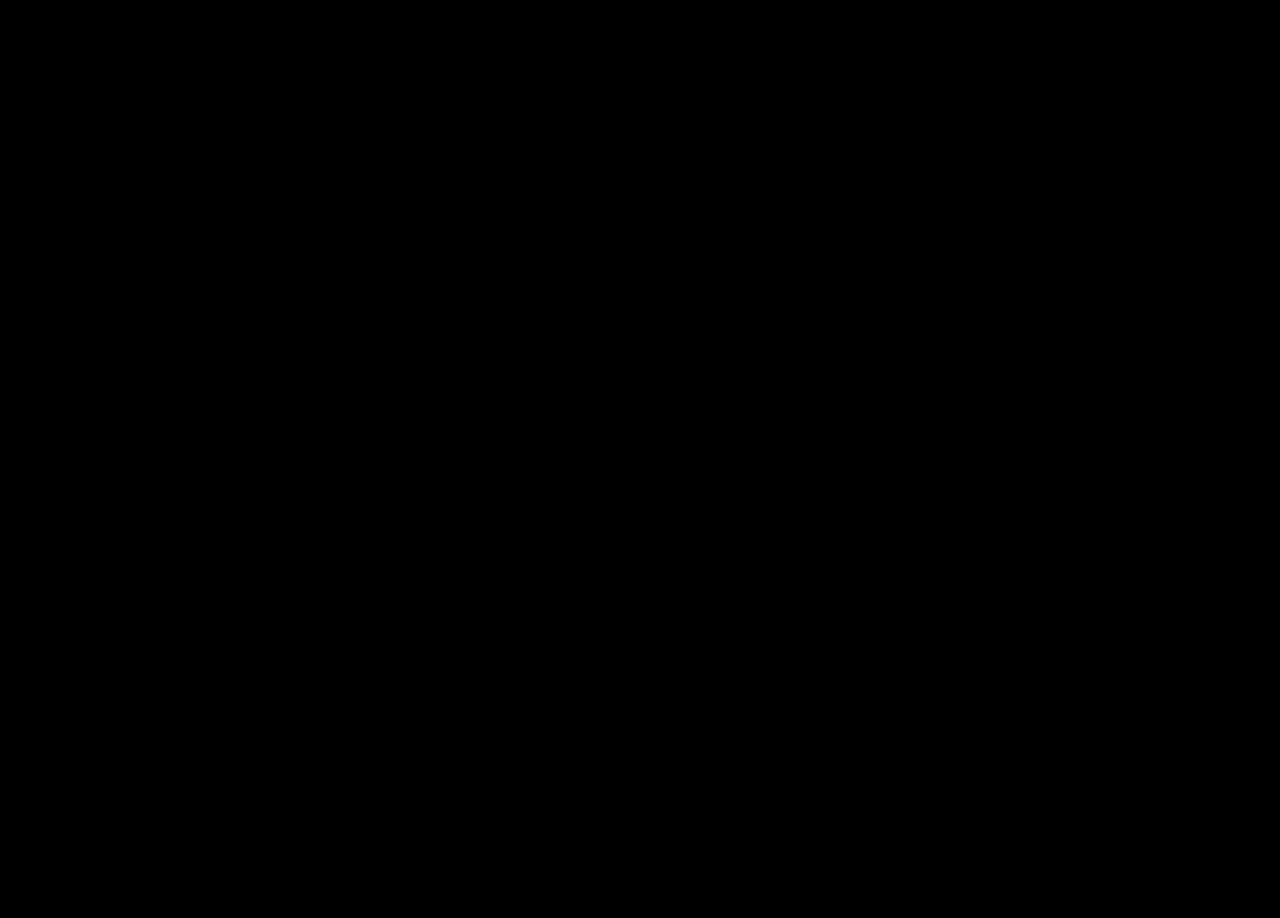
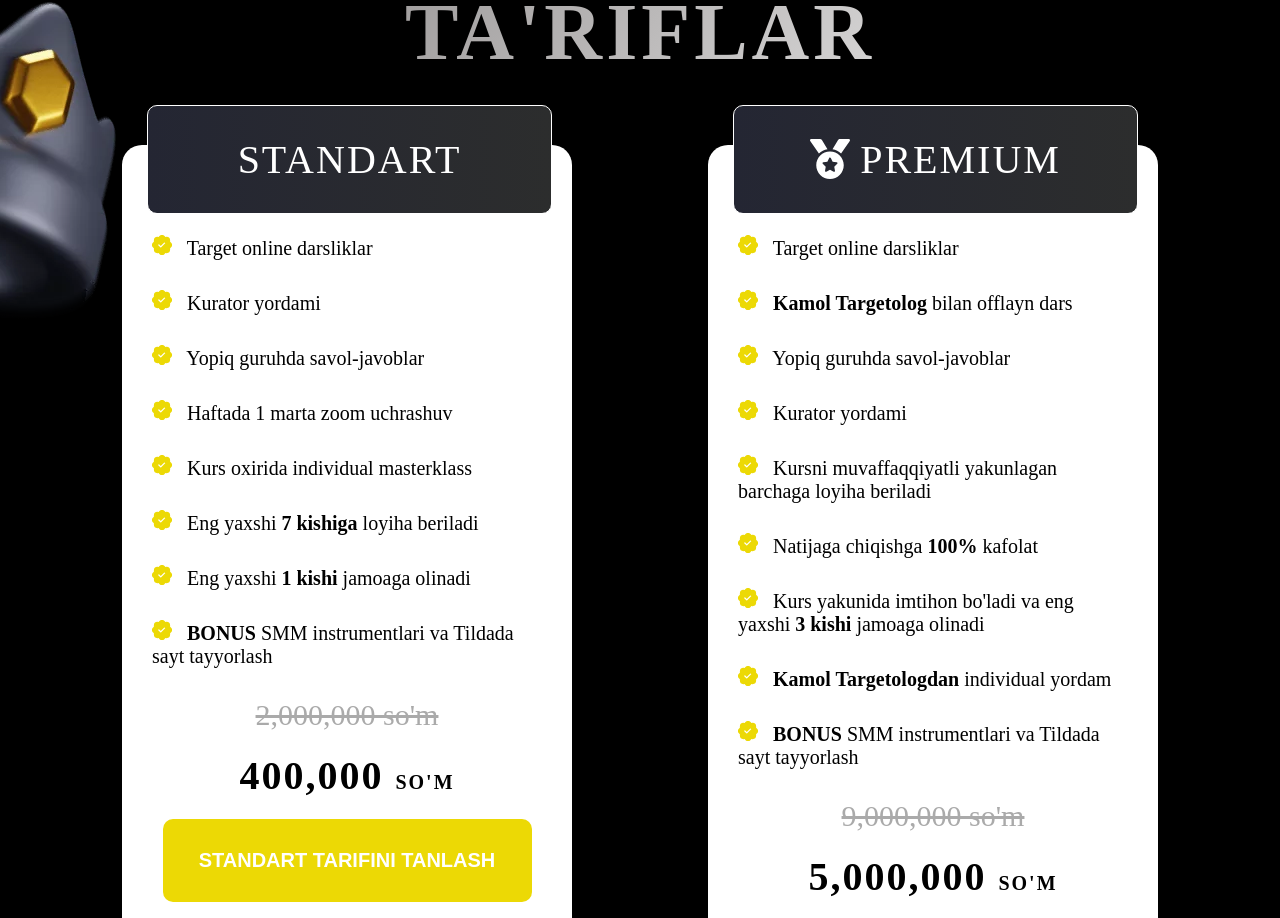
Before and after one commit to nodirbek6903/targetolog, a React (Vite) app: page / in a window 1280 px wide. Shown: the part 2728-3646 px from the top of the page. Before the commit the page ends 2636 px from the top, so only its background shows below. Built offline with nearby package versions, Linux system fonts and the light colour scheme.

Commit message:
tarif component

```diff
--- a/src/App.jsx
+++ b/src/App.jsx
@@ -1,6 +1,7 @@
 import Main from "./components/Main/Main";
 import About from "./components/About/About"
 import Service from "./components/Service/Service";
+import Tarif from "./components/Tarif/Tarif";
 
 function App() {
   return (
@@ -8,6 +9,7 @@ function App() {
       <Main />
       <About />
       <Service />
+      <Tarif />
     </div>
   );
 }
--- /dev/null
+++ b/src/components/Tarif/Tarif.css
@@ -0,0 +1,133 @@
+.tarif-container {
+  width: 100%;
+  max-width: 1920px;
+  margin: 0 auto;
+  position: relative;
+  overflow: hidden;
+}
+.tarifs {
+  display: flex;
+  flex-direction: column;
+  gap: 40px;
+  width: 90%;
+  margin: 0 auto;
+  margin-top: 100px;
+}
+.tarif-title {
+  background: linear-gradient(135deg, #777373 20%, #fff 80%);
+  background-clip: text;
+  color: transparent;
+  scale: 2;
+  text-align: center;
+  font-size: 40px;
+  text-transform: uppercase;
+  letter-spacing: 2px;
+}
+.position-img {
+  position: absolute;
+  left: -250px;
+  top: 0;
+}
+.tarif-cards {
+  display: flex;
+  gap: 20px;
+  width: 100%;
+  margin-top: 50px;
+}
+.tarif-card {
+  width: 450px;
+  min-height: 700px;
+  display: flex;
+  flex-direction: column;
+  padding: 20px;
+  margin: 0 auto;
+  gap: 20px;
+  justify-content: space-between;
+  align-content: space-between;
+  background-color: #fff;
+  position: relative;
+  border-radius: 20px;
+}
+.tarif-card-title {
+  color: #fff;
+  display: flex;
+  align-items: center;
+  text-align: center;
+  justify-content: center;
+  gap: 10px;
+  text-transform: uppercase;
+  font-size: 40px;
+  position: absolute;
+  top: -40px;
+  left: 25px;
+  padding: 30px 0;
+  width: 90%;
+  background: linear-gradient(90deg, rgb(36, 38, 51), rgb(44, 45, 45));
+  border-radius: 10px;
+  margin: 0 auto;
+  letter-spacing: 2px;
+  border: 1px solid #fff;
+}
+.tarif-items-btnlar {
+  display: flex;
+  flex-direction: column;
+  gap: 30px;
+  margin-top: 30px;
+}
+.tarif-items {
+  display: flex;
+  flex-direction: column;
+  margin-top: 40px;
+  gap: 30px;
+  padding: 0 10px;
+}
+.tarif-item {
+  font-size: 20px;
+}
+.tarif-icon {
+  color: #ecd905;
+  font-size: 20px;
+  margin-right: 10px;
+}
+.tarif-btns {
+  width: 100%;
+  display: flex;
+  flex-direction: column;
+  justify-content: center;
+  align-items: center;
+  gap: 20px;
+}
+.del-text {
+  color: #aaa;
+  font-size: 30px;
+}
+.btns-text1 {
+  font-size: 40px;
+  font-weight: 600;
+  text-transform: uppercase;
+  letter-spacing: 2px;
+}
+.btns-text1 .uzs {
+  font-size: 20px;
+}
+.tarif-btn {
+  width: 90%;
+  padding: 30px 0;
+  background: rgb(24, 219, 213);
+  color: #fff;
+  font-size: 20px;
+  font-weight: 600;
+  border: none;
+  border-radius: 10px;
+  cursor: pointer;
+  text-transform: uppercase;
+}
+.btn1 {
+  background: #ecd905;
+}
+.btns-text2 {
+  font-size: 20px;
+  text-transform: uppercase;
+  letter-spacing: 2px;
+  font-weight: 500;
+}
--- /dev/null
+++ b/src/components/Tarif/Tarif.jsx
@@ -0,0 +1,96 @@
+import "./Tarif.css"
+import { BsFillPatchCheckFill } from "react-icons/bs";
+import { FaMedal } from "react-icons/fa";
+import Img1 from "../../assets/toj.png"
+
+const Tarif = () => {
+  return (
+    <div className="tarif-container">
+        <img src={Img1} className="position-img" alt="" />
+        <div className="tarifs">
+            <h1 className="tarif-title">{`Ta'riflar`}</h1>
+            <div className="tarif-cards">
+                <div className="tarif-card">
+                    <span className="tarif-card-title">Standart</span>
+                    <div className="tarif-items-btnlar">
+                        <div className="tarif-items">
+                            <span className="tarif-item">
+                                <BsFillPatchCheckFill className="tarif-icon" /> Target online darsliklar
+                            </span>
+                            <span className="tarif-item">
+                                <BsFillPatchCheckFill className="tarif-icon" /> Kurator yordami
+                            </span>
+                            <span className="tarif-item">
+                                <BsFillPatchCheckFill className="tarif-icon" /> Yopiq guruhda savol-javoblar
+                            </span>
+                            <span className="tarif-item">
+                                <BsFillPatchCheckFill className="tarif-icon" /> Haftada 1 marta zoom uchrashuv
+                            </span>
+                            <span className="tarif-item">
+                                <BsFillPatchCheckFill className="tarif-icon" /> Kurs oxirida individual masterklass
+                            </span>
+                            <span className="tarif-item">
+                                <BsFillPatchCheckFill className="tarif-icon" /> Eng yaxshi <b>7 kishiga</b> loyiha beriladi
+                            </span>
+                            <span className="tarif-item">
+                                <BsFillPatchCheckFill className="tarif-icon" /> Eng yaxshi <b>1 kishi</b> jamoaga olinadi
+                            </span>
+                            <span className="tarif-item">
+                                <BsFillPatchCheckFill className="tarif-icon" /> <b>BONUS</b> SMM instrumentlari va Tildada sayt tayyorlash
+                            </span>
+                        </div>
+                        <div className="tarif-btns">
+                            <del className="del-text">{`2,000,000 so'm`}</del>
+                            <span className="btns-text1">400,000 <span className="uzs">{`so'm`}</span></span>
+                            <button className="tarif-btn btn1">Standart tarifini tanlash</button>
+                            <span className="btns-text2">Onlayn: <b>300</b> ta joy</span>
+                        </div>
+                    </div>
+                </div>
+                <div className="tarif-card">
+                    <span className="tarif-card-title"><FaMedal /> Premium</span>
+                    <div className="tarif-items-btnlar">
+                        <div className="tarif-items">
+                            <span className="tarif-item">
+                                <BsFillPatchCheckFill className="tarif-icon" /> Target online darsliklar
+                            </span>
+                            <span className="tarif-item">
+                                <BsFillPatchCheckFill className="tarif-icon" /> <b>Kamol Targetolog</b> bilan offlayn dars
+                            </span>
+                            <span className="tarif-item">
+                                <BsFillPatchCheckFill className="tarif-icon" /> Yopiq guruhda savol-javoblar
+                            </span>
+                            <span className="tarif-item">
+                                <BsFillPatchCheckFill className="tarif-icon" /> Kurator yordami
+                            </span>
+                            <span className="tarif-item">
+                                <BsFillPatchCheckFill className="tarif-icon" /> Kursni muvaffaqqiyatli yakunlagan barchaga loyiha beriladi
+                            </span>
+                            <span className="tarif-item">
+                                <BsFillPatchCheckFill className="tarif-icon" /> Natijaga chiqishga <b>100%</b> kafolat
+                            </span>
+                            <span className="tarif-item">
+                                <BsFillPatchCheckFill className="tarif-icon" /> Kurs yakunida imtihon bo'ladi va eng yaxshi <b>3 kishi</b> jamoaga olinadi
+                            </span>
+                            <span className="tarif-item">
+                                <BsFillPatchCheckFill className="tarif-icon" /> <b>Kamol Targetologdan</b> individual yordam
+                            </span>
+                            <span className="tarif-item">
+                                <BsFillPatchCheckFill className="tarif-icon" /> <b>BONUS</b> SMM instrumentlari va Tildada sayt tayyorlash
+                            </span>
+                        </div>
+                        <div className="tarif-btns">
+                            <del className="del-text">{`9,000,000 so'm`}</del>
+                            <span className="btns-text1">5,000,000 <span className="uzs">{`so'm`}</span></span>
+                            <button className="tarif-btn">Premium tarifini tanlash</button>
+                            <span className="btns-text2">Oflayn: <b>20</b> ta joy</span>
+                        </div>
+                    </div>
+                </div>
+            </div>
+        </div>
+    </div>
+  )
+}
+
+export default Tarif
```
